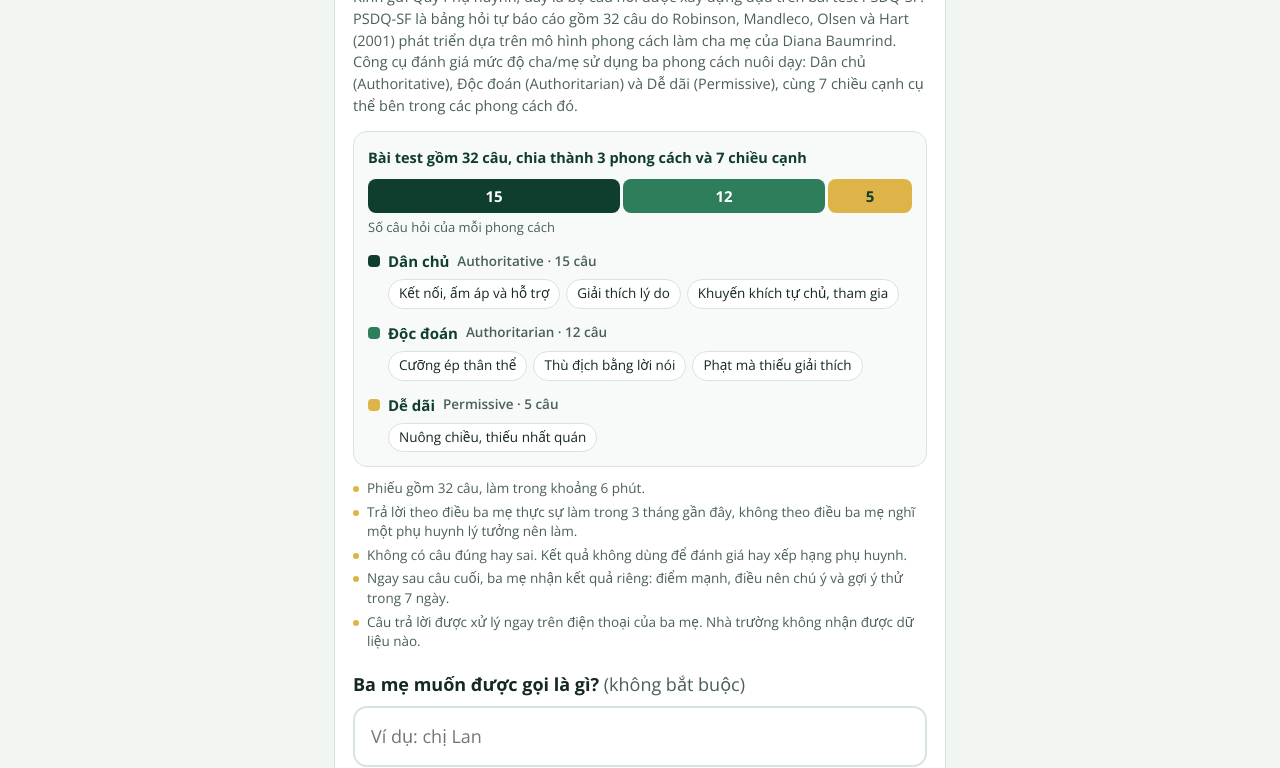
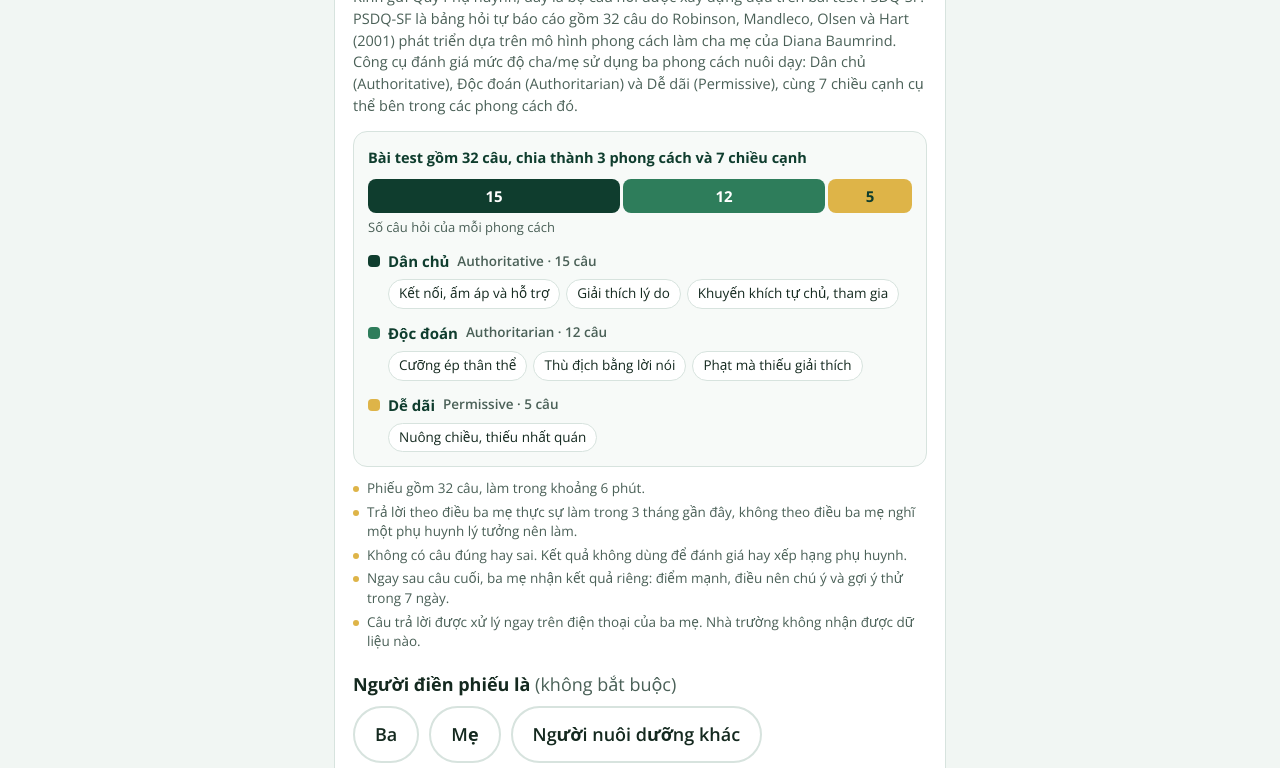
Before and after one commit to nhtungtb-code/landing-nshn-hp, a plain HTML site: page phieu-phong-cach-lam-cha-me/index.html in a window 1280 px wide. Shown: the part 184-952 px from the top of the page. Drawn offline with nearby package versions, Linux system fonts and the light colour scheme.

Commit message:
Phiếu phong cách: bỏ ô hỏi tên gọi của ba mẹ
Co-Authored-By: Claude Opus 5.5 <noreply@anthropic.com>
Claude-Session: https://claude.ai/code/session_01K6xqTcPegGazjsDMrwYaW8

```diff
--- a/phieu-phong-cach-lam-cha-me/index.html
+++ b/phieu-phong-cach-lam-cha-me/index.html
@@ -188,10 +188,6 @@ textarea.input { min-height: 120px; resize: vertical; }
       <li>Câu trả lời được xử lý ngay trên điện thoại của ba mẹ. Nhà trường không nhận được dữ liệu nào.</li>
     </ul>
 
-    <div class="field">
-      <label for="f-name">Ba mẹ muốn được gọi là gì? <span class="opt">(không bắt buộc)</span></label>
-      <input id="f-name" class="input" type="text" maxlength="30" autocomplete="off" placeholder="Ví dụ: chị Lan">
-    </div>
     <div class="field" role="radiogroup" aria-labelledby="l-role">
       <span class="lab" id="l-role">Người điền phiếu là <span class="opt">(không bắt buộc)</span></span>
       <div class="chips" id="g-role"></div>
@@ -517,7 +513,6 @@ function refreshStart() {
 }
 chipGroup("g-role", ROLES, "role", refreshStart);
 chipGroup("g-stage", STAGES, "stage", refreshStart);
-$("f-name").addEventListener("input", e => { state.name = e.target.value.trim(); });
 
 function show(which) {
   document.body.classList.toggle("in-quiz", which === "s-quiz");
```
